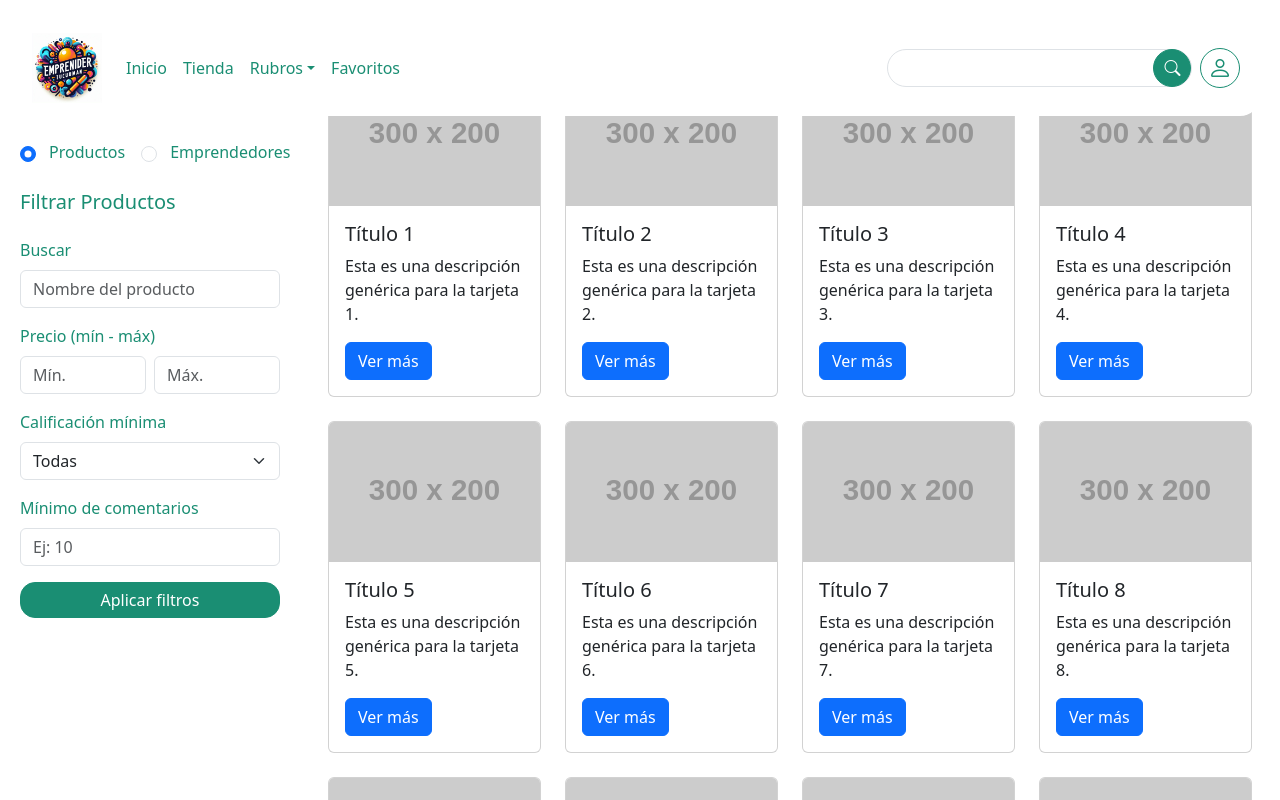
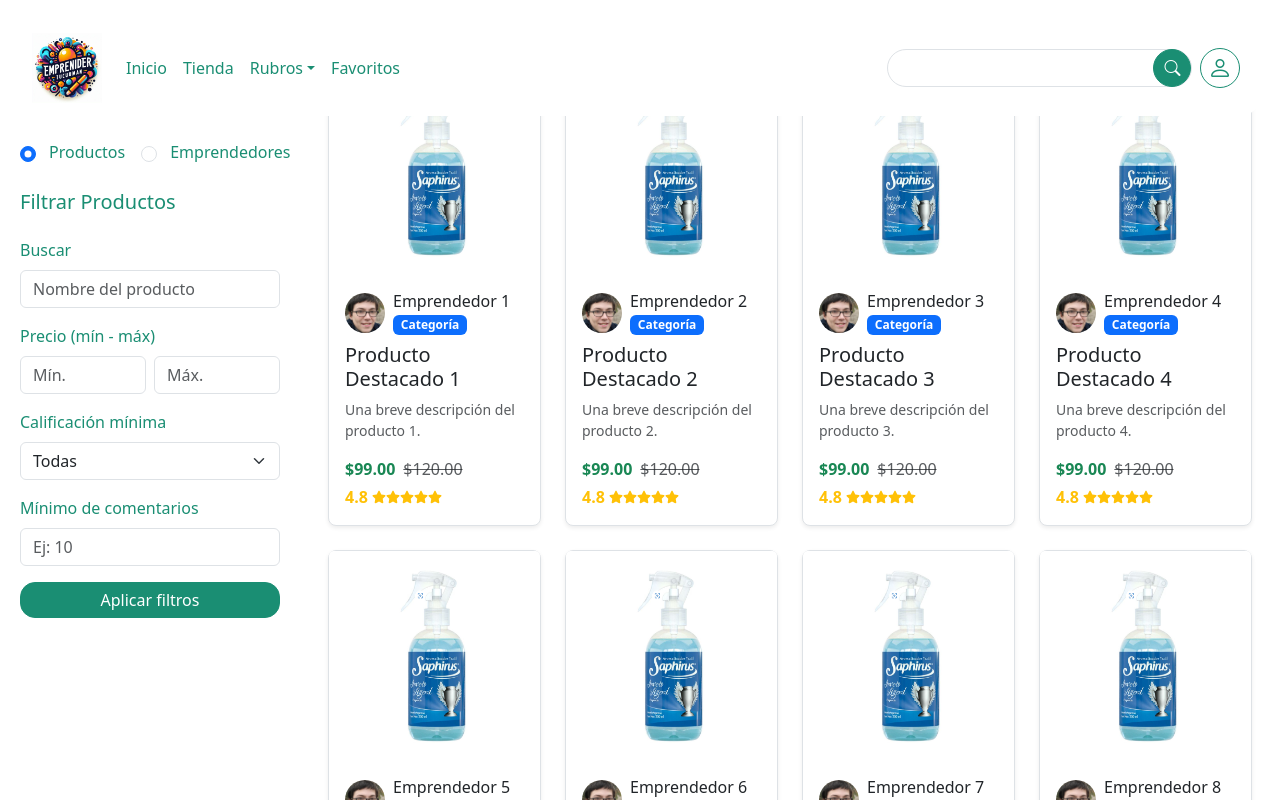
Before and after one commit to lucaschipolari/emprender-tucuman, a React (Vite) app: page /shop in a window 1280 px wide. Shown: the top 800 px of the page. Built offline with nearby package versions, Linux system fonts and the light colour scheme.

Commit message:
realice mejoras en la pagina principal

```diff
--- a/index.html
+++ b/index.html
@@ -5,7 +5,7 @@
     <meta name="viewport" content="width=device-width, initial-scale=1.0" />
     <meta
       name="author"
-      content="Chipolari Lucas, Merino Agulló Keren Vignoli Julieta"
+      content="Chipolari Lucas, Merino Agulló Keren, Vignoli Julieta"
     />
     <title>Emprender Tucuman</title>
   </head>
--- a/src/components/Common/Navbar.jsx
+++ b/src/components/Common/Navbar.jsx
@@ -56,7 +56,7 @@
                   className={({ isActive }) =>
                     isActive ? "nav-link active" : "nav-link"
                   }
-                  to="/"
+                  to="/tiendaonline"
                 >
                   Tienda
                 </NavLink>
@@ -90,7 +90,7 @@
                   className={({ isActive }) =>
                     isActive ? "nav-link active" : "nav-link"
                   }
-                  to="/"
+                  to="/favoritos"
                 >
                   Favoritos
                 </NavLink>
--- a/src/components/Home/CarouselHome.css
+++ b/src/components/Home/CarouselHome.css
@@ -1,7 +1,7 @@
 .contenedor-carousel {
-
     height: 110vh;
   }
+
   .carousel-caption-custom {
     position: absolute;
     top: 45%;
@@ -64,3 +64,64 @@
     background: linear-gradient(to bottom, transparent, #ffffff);
     z-index: 3;
   }
+
+  .btn-container {
+    display: flex;
+    flex-direction: row;
+    gap: 15px;
+    justify-content: center;
+    flex-wrap: wrap; /* Permite que los botones caigan a la siguiente línea en pantallas pequeñas */
+    width: 100%;
+    margin-top: 20px;
+}
+
+.btn-tienda, .btn-emprendedores {
+    flex: 1; /* Hace que los botones crezcan de manera igual */
+    min-width: 140px; /* Ancho mínimo para cada botón */
+    max-width: 250px; /* Ancho máximo para evitar botones demasiado anchos */
+    padding: 12px 24px;
+    border-radius: 6px;
+    cursor: pointer;
+    text-decoration: none;
+    color: inherit;
+    outline: none;
+    font-weight: 600;
+    letter-spacing: 0.5px;
+    transition: all 0.3s ease;
+    box-shadow: 0 2px 5px rgba(0, 0, 0, 0.1);
+    border: 1px solid transparent;
+    text-align: center;
+    white-space: nowrap; /* Evita que el texto se rompa en múltiples líneas */
+    margin: 5px; /* Un pequeño margen para separación */
+}
+
+.btn-emprendedores {
+    color: #fff;
+    background-color: var(--color-verde-fuerte);
+}
+
+.btn-tienda {
+    color: var(--color-verde-fuerte);
+    font-weight: 700;
+    background-color: #fff;
+    border: 1px solid var(--color-verde-fuerte);
+}
+
+.btn-tienda:hover, .btn-emprendedores:hover {
+    transform: translateY(-2px);
+    box-shadow: 0 5px 15px rgba(0, 0, 0, 0.15);
+    border: 1px solid var(--color-verde-fuerte);
+    opacity: 0.95;
+}
+
+.btn-tienda:active, .btn-emprendedores:active {
+    transform: translateY(1px);
+    box-shadow: 0 2px 5px rgba(0, 0, 0, 0.1);
+}
+
+@media (max-width: 576px) {
+    .btn-tienda, .btn-emprendedores {
+        flex: 1 1 100%;
+        max-width: 100%;
+    }
+}
--- a/src/components/Home/CarouselHome.jsx
+++ b/src/components/Home/CarouselHome.jsx
@@ -1,5 +1,6 @@
 import React from "react";
 import "./CarouselHome.css";
+import { Link } from "react-router-dom";
 const CarouselHome = () => {
   return (
     <div className="contenedor-carousel">
@@ -23,7 +24,15 @@
                 <div>
                   <h3 className="subtitulo">Cerca.Local.Real</h3>
                 </div>
-                <button></button>
+                <div className="mt-5">Ir a:</div>
+                <div className="d-flex justify-content-center align-items-center gap-3 btn-container ">
+                  <Link to={"/emprendedores"} className="btn-emprendedores">
+                    Emprendedores
+                  </Link>
+                  <Link to={"/tiendaonline"} className="btn-tienda">
+                    Tienda
+                  </Link>
+                </div>
               </div>
 
               <div className="carousel-overlay" />
--- /dev/null
+++ b/src/components/Home/Categorias.css
@@ -0,0 +1,17 @@
+.categoria-selector {
+    width: 80px;
+    height: 80px;
+    border: 1px solid var(--color-verde-suave);
+    border-bottom: 7px solid var(--color-verde-suave);
+    cursor: pointer;
+    text-decoration: none;
+    color: inherit;
+    outline: none;
+    transition: transform 0.3s ease, border 0.3s ease;
+}
+
+.categoria-selector:hover {
+    transform: scale(1.1);
+    border: 3px solid var(--color-verde-suave);
+    border-radius: 50%;
+}
--- a/src/components/Home/Categorias.jsx
+++ b/src/components/Home/Categorias.jsx
@@ -5,7 +5,8 @@
   FaFutbol,
   FaBicycle,
 } from "react-icons/fa";
-
+import "./Categorias.css";
+import { Link } from "react-router-dom";
 const categorias = [
   { icon: <FaTshirt size={30} />, label: "" },
   { icon: <FaHeadphones size={30} />, label: "" },
@@ -20,18 +21,14 @@
       <h5 className="mb-4">Explorá los rubros</h5>
       <div className="d-flex justify-content-center flex-wrap gap-4">
         {categorias.map((item, idx) => (
-          <div
+          <Link
             key={idx}
-            className="rounded-circle bg-white shadow-sm d-flex flex-column align-items-center justify-content-center"
-            style={{
-              width: "80px",
-              height: "80px",
-              borderBottom: "3px solid #3ba17c",
-            }}
+            className="rounded-circle bg-white shadow-sm d-flex flex-column align-items-center justify-content-center categoria-selector"
+            to={"/error"}
           >
             {item.icon}
             <small className="text-muted">{item.label}</small>
-          </div>
+          </Link>
         ))}
       </div>
       <button className="btn btn-success mt-4">ver más</button>
--- /dev/null
+++ b/src/components/Home/EnterpreneurCard.css
@@ -0,0 +1,8 @@
+.custom-card{
+    max-width: 18rem;
+}
+.custom-card{
+    .card-body{
+    background-color: var(--color-verde-suave);
+
+}}
--- a/src/components/Home/EnterpreneurCard.jsx
+++ b/src/components/Home/EnterpreneurCard.jsx
@@ -1,5 +1,5 @@
 import React from "react";
-
+import './EnterpreneurCard.css'
 const EntrepreneurCard = ({
   businessName = "Gomitas Bakery",
   ownerName = "De Sofia Perez",
@@ -8,8 +8,8 @@
 }) => {
   return (
     <div
-      className="card"
-      style={{ maxWidth: "18rem", backgroundColor: "#d1e7dd" }}
+      className="custom-card card"
+
     >
       <div className="card-body text-center">
         <img src={imgLink} className="img-fluid" alt="" />
--- a/src/components/Home/HeroCarousel.css
+++ b/src/components/Home/HeroCarousel.css
@@ -7,12 +7,12 @@
 .custom-next {
   width: 5% !important;
 }
-.contenedor-carousel{
+.contenedor-carousel-hero{
     height: 300px;
     border-radius:20px ;
 }
 .carousel-item {
-    min-height: 300px !important; /* o lo que quieras */
+    min-height: 300px !important;
     display: flex;
     align-items: center;
   }
--- a/src/components/Home/HeroCarousel.jsx
+++ b/src/components/Home/HeroCarousel.jsx
@@ -5,7 +5,7 @@
   return (
     <div
       id="heroCarousel"
-      className="carousel slide contenedor-carousel"
+      className="carousel slide contenedor-carousel-hero"
       data-bs-ride="carousel"
       data-bs-interval="3000"
     >
--- a/src/components/LeakedStore/CardLeakedSeccion.jsx
+++ b/src/components/LeakedStore/CardLeakedSeccion.jsx
@@ -1,27 +1,59 @@
 import React from "react";
+import { FaStar } from "react-icons/fa";
 
 const CardLeakedSeccion = () => {
   return (
     <div className="container my-5">
       <div className="row">
-        {[
-          1, 2, 3, 4, 5, 6, 7, 8, 9, 10, 11, 12, 13, 14, 15, 16, 17, 18, 19, 20,
-        ].map((i) => (
-          <div key={i} className="col-12 col-sm-6 col-lg-3 mb-4">
-            <div className="card h-100">
+        {[...Array(20)].map((_, i) => (
+          <div key={i} className="col-12 col-sm-6 col-md-4 col-lg-3 mb-4">
+            <div className="card shadow-sm h-100 border rounded-3">
+              {/* Imagen del producto */}
               <img
-                src={`https://via.placeholder.com/300x200?text=Card+${i}`}
+                src="../public/producto.png"
                 className="card-img-top"
-                alt={`Card ${i}`}
+                alt={`Producto ${i + 1}`}
               />
+
               <div className="card-body">
-                <h5 className="card-title">Título {i}</h5>
-                <p className="card-text">
-                  Esta es una descripción genérica para la tarjeta {i}.
+                {/* Emprendedor y categoría */}
+                <div className="d-flex align-items-center mb-2">
+                  <img
+                    src="../public/emprendedor-miguel.png"
+                    alt="Emprendedor"
+                    className="rounded-circle me-2"
+                    width="40"
+                    height="40"
+                  />
+                  <div>
+                    <h6 className="mb-0">Emprendedor {i + 1}</h6>
+                    <span className="badge bg-primary">Categoría</span>
+                  </div>
+                </div>
+
+                {/* Título del producto */}
+                <h5 className="card-title">Producto Destacado {i + 1}</h5>
+
+                {/* Descripción (puedes modificarla como desees) */}
+                <p className="card-text text-muted small">
+                  Una breve descripción del producto {i + 1}.
                 </p>
-                <a href="#" className="btn btn-primary">
-                  Ver más
-                </a>
+
+                {/* Precio y calificación */}
+                <div className="d-flex flex-wrap justify-content-between align-items-center mt-3 gap-1">
+                  <div>
+                    <span className="text-success fw-bold">$99.00</span>
+                    <span className="text-muted text-decoration-line-through ms-2">
+                      $120.00
+                    </span>
+                  </div>
+                  <div className="text-warning d-flex align-items-center flex-nowrap">
+                    <span className="me-1 fw-semibold">4.8</span>
+                    {[...Array(5)].map((_, starIdx) => (
+                      <FaStar key={starIdx} size={14} />
+                    ))}
+                  </div>
+                </div>
               </div>
             </div>
           </div>
```
Also changed, not shown: public/producto.png (added), src/index.css (line endings or trailing spaces).
